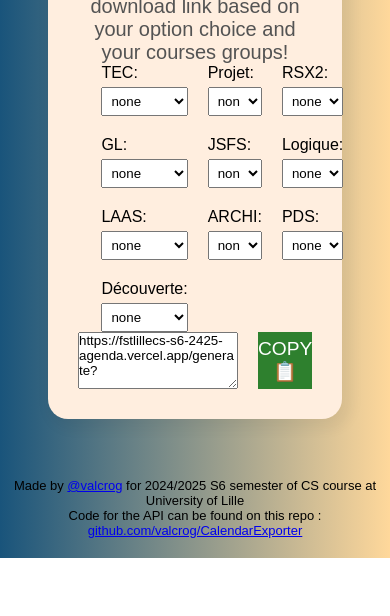
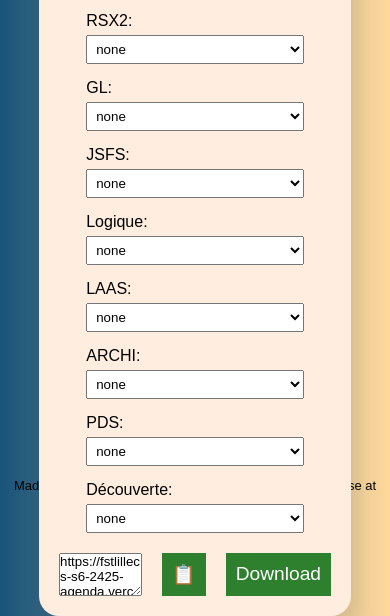
Before and after one commit to valcrog/CalendarExporter, a plain HTML site: page public/index.html in a window 390 px wide. Shown: the part 286-902 px from the top of the page. Before the commit the page ends 844 px from the top, so only its background shows below. Drawn offline with Linux system fonts and the light colour scheme.

Commit message:
Added download button and fixed responsiveness

```diff
--- a/public/index.html
+++ b/public/index.html
@@ -18,7 +18,8 @@
         </div>
         <div class="output">
             <textarea id="result">https://fstlillecs-s6-2425-agenda.vercel.app/generate?</textarea>
-            <button id="copy" onclick="copyTextArea()">COPY 📋</button>
+            <button id="copy" onclick="copyTextArea()">📋</button>
+            <button id="download">Download</button>
         </div>
         <p id="credit">Made by <a target="_blank" href="https://github.com/valcrog">@valcrog</a> for 2024/2025 S6 semester of CS course at University of Lille
         <br>Code for the API can be found on this repo : <a target="_blank" href="https://github.com/valcrog/CalendarExporter">github.com/valcrog/CalendarExporter</a></p>
--- a/public/style.css
+++ b/public/style.css
@@ -16,8 +16,9 @@ body {
 }
 
 .container {
-    width: 60%;
-    height: 60%;
+    width: 80vw;
+    max-width: 800px;
+    height: auto;
     background-color: #ffeedf;
     display: flex;
     flex-direction: column;
@@ -26,7 +27,8 @@ body {
     border-radius: 20px;
     -webkit-box-shadow: 5px 5px 13px 5px rgba(0,0,0,0.05);
     box-shadow: 5px 5px 13px 5px rgba(0,0,0,0.05);
-    padding: 30px;
+    padding: 20px;
+    box-sizing: border-box;
 }
 
 .output {
@@ -41,8 +43,13 @@ body {
     flex: 3;
 }
 
+.output #copy {
+    flex: 0;
+}
+
 .output button {
     flex: 1;
+    padding: 10px;
     background-color: rgb(46, 128, 46);
     color: white;
     font-size: larger;
@@ -74,13 +81,15 @@ body {
     position: absolute;
     font-size: 13px;
     bottom: 20px;
+    z-index: -1;
 }
 
 .choice {
     width: 80%;
     display: grid;
-    grid-template-columns: repeat(3, 1fr);
-    gap: 20px;
+    grid-template-columns: repeat(auto-fit, minmax(200px, 1fr));
+    gap: 15px;
+    margin: 20px 0px;
 }
 
 .choice label {
```
